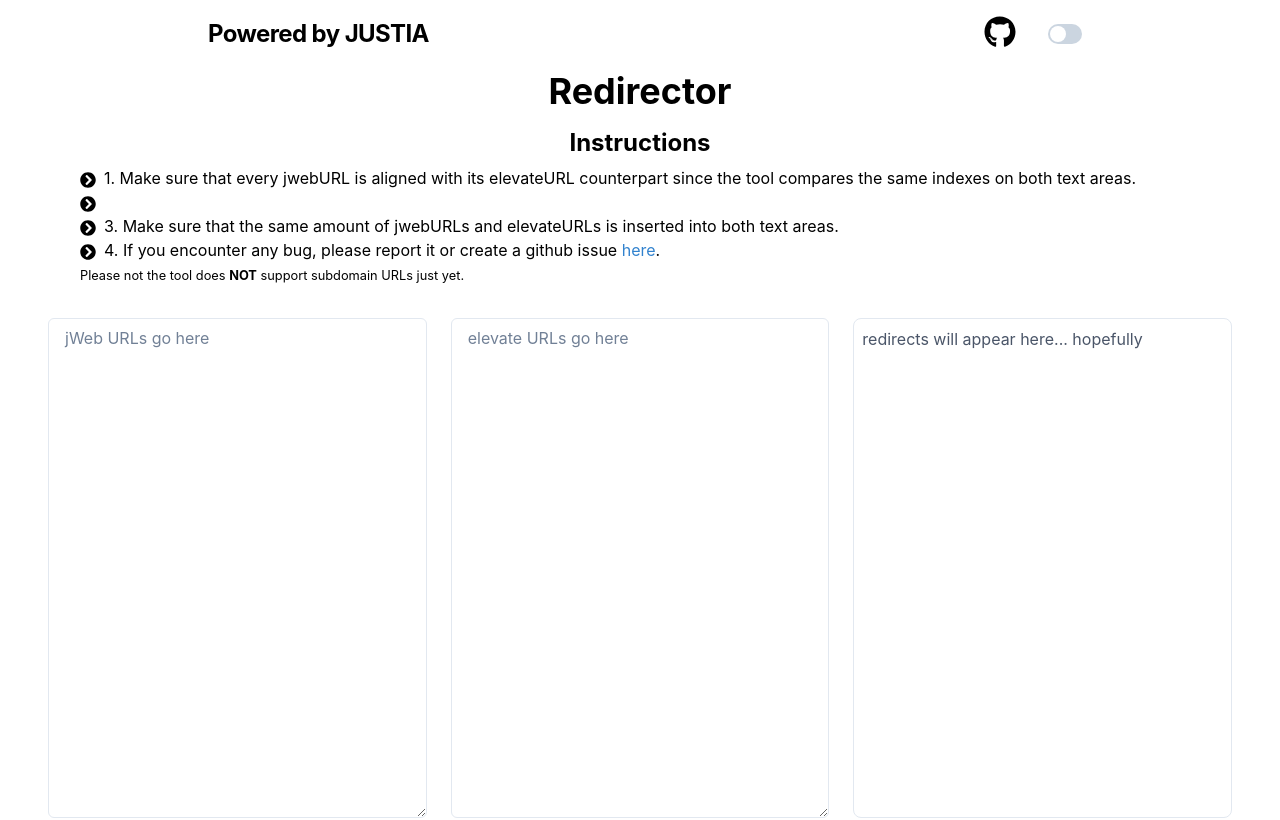
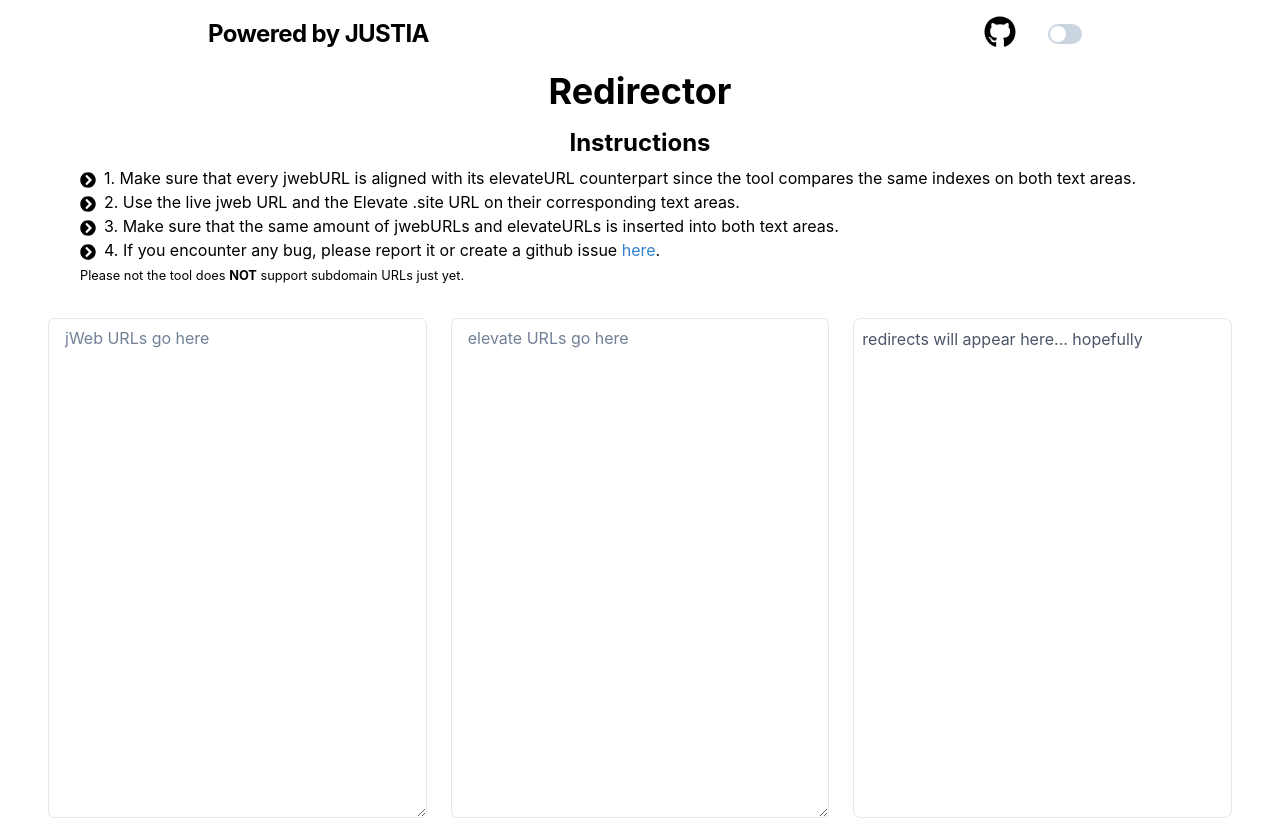
Before and after one commit to jorgecontrerasostos/redirector, a Next.js app: page / in a window 1280 px wide. Shown: the top 820 px of the page. Built offline with nearby package versions, Linux system fonts and the light colour scheme.

Commit message:
fix instructions

```diff
--- a/components/Instructions.jsx
+++ b/components/Instructions.jsx
@@ -26,10 +26,9 @@
             areas.
           </ListItem>
           <ListItem>
-            <ListIcon as={FaChevronCircleRight}>
-              2. Use the live jweb URL and the Elevate .site URL on their
-              corresponding text areas.
-            </ListIcon>
+            <ListIcon as={FaChevronCircleRight} />
+            2. Use the live jweb URL and the Elevate .site URL on their
+            corresponding text areas.
           </ListItem>
           <ListItem>
             <ListIcon as={FaChevronCircleRight} color='black.500' />
```
